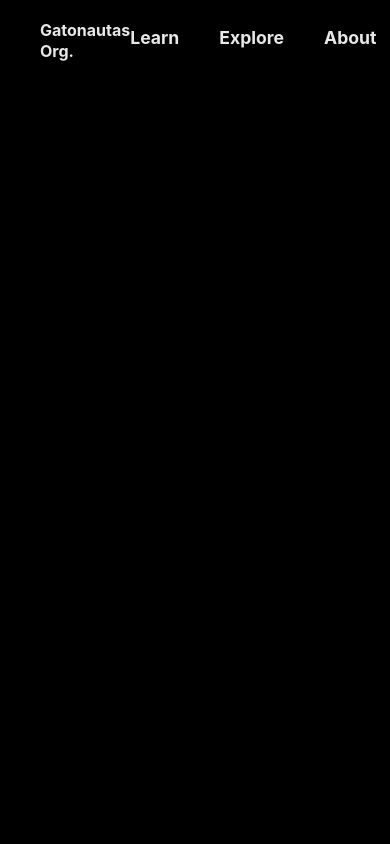
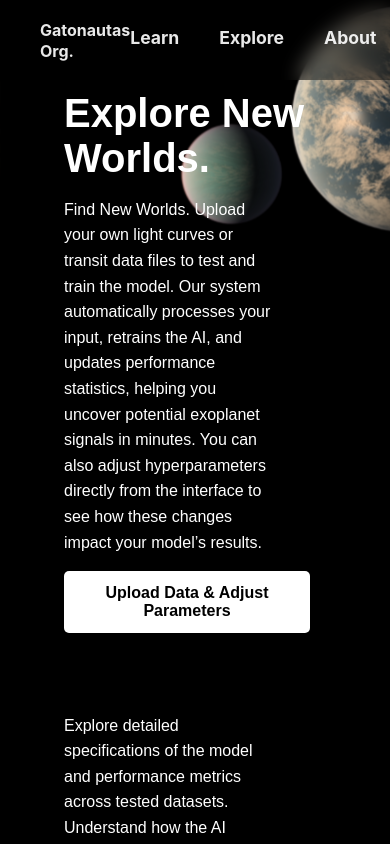
Before and after one commit to Mykaell-Max/Gatonautas, a React (Vite) app in the folder web/front-end/: page /Explore in a window 390 px wide. Built offline with nearby package versions, Linux system fonts and the light colour scheme.

Commit message:
Explore Tela

```diff
--- /dev/null
+++ b/web/front-end/src/pages/Explore/Explore.css
@@ -0,0 +1,147 @@
+.learn-container {
+  background-color: #000000;
+  color: white;
+  min-height: 100vh;
+  padding: 2rem;
+  font-family: Arial, Helvetica, sans-serif;
+  /* position: fixed;  remove */
+  /* inset: 0; remove */
+  overflow: hidden; /* evita scroll interno */
+}
+
+
+.learn-text {
+  max-width: 70%;
+}
+
+/* Hero layout */
+.learn-hero {
+  display: flex;
+  flex-direction: column;
+  gap: 3rem;
+  margin-top: 1rem;
+  padding: 0 2rem;
+}
+
+/* Text block */
+.learn-text h1 {
+  font-size: 3rem;
+  font-weight: bold;
+  margin-bottom: 1rem;
+}
+
+.learn-grid {
+  display: grid;
+  grid-template-columns: 2fr 1fr; /* Agora só 2 colunas */
+  gap: 3rem;
+  align-items: start;
+}
+
+.learn-left,
+.learn-right {
+  display: flex;
+  flex-direction: column;
+  gap: 1.5rem;
+}
+
+.learn-text p {
+  font-size: 1.2rem;
+  line-height: 1.6;
+  margin: 0;
+  width: 80%;
+}
+
+/* Botões */
+.learn-buttons {
+  display: flex;
+  align-items: center;
+  gap: 1rem;
+  flex-wrap: wrap;
+  margin-top: 1rem;
+}
+
+.learn-buttons button {
+  padding: 0.8rem 1.5rem;
+  font-size: 1rem;
+  border-radius: 5px;
+  border: none;
+  cursor: pointer;
+  transition: background 0.3s ease;
+}
+
+.training {
+  background: white;
+  color: black;
+  font-weight: bold;
+}
+
+.training:hover {
+  background: #f0f0f0;
+}
+
+.classify {
+  background: transparent;
+  border: 1px solid white;
+  color: white;
+}
+
+.classify:hover {
+  background: white;
+  color: black;
+}
+
+.training:hover {
+  background: #ffcc00;
+  color: black;
+}
+
+/* Remover a imagem do grid - não é mais necessária */
+.learn-image {
+  display: none;
+}
+
+.foguete-image {
+  display: none;
+}
+
+/* Footer */
+.learn-footer {
+  text-align: center;
+  padding: 2rem 1rem;
+  font-size: 0.9rem;
+  color: #ccc;
+  border-top: 1px solid rgba(255, 255, 255, 0.1);
+  margin-top: 4rem;
+}
+
+/* Responsivo */
+@media (max-width: 1024px) {
+  .learn-container {
+    background-size: 50%;
+    background-position: right -50px top;
+  }
+
+  .learn-grid {
+    grid-template-columns: 1fr;
+    gap: 2rem;
+  }
+
+  .learn-hero {
+    margin-top: 2rem;
+  }
+}
+
+@media (max-width: 768px) {
+  .learn-container {
+    background-size: 70%;
+    background-position: center top -50px;
+  }
+
+  .learn-text h1 {
+    font-size: 2.5rem;
+  }
+
+  .learn-text p {
+    font-size: 1rem;
+  }
+}
--- /dev/null
+++ b/web/front-end/src/pages/Explore/Explore.tsx
@@ -0,0 +1,12 @@
+import ExploreView from "./ExploreView.tsx";
+
+function Explore() {
+
+  return (
+    <div>
+        <ExploreView/>
+    </div>
+  );
+}
+
+export default Explore;
--- /dev/null
+++ b/web/front-end/src/pages/Explore/ExploreView.tsx
@@ -0,0 +1,44 @@
+import React from "react";
+import "./Explore.css";
+import { Link } from "react-router-dom";
+import PlanetImage from "../../assets/2Planetas.svg";
+
+const ExploreView: React.FC = () => {
+  return (
+    <div className="learn-container"
+                style={{
+        backgroundImage: `url(${PlanetImage})`,
+        backgroundRepeat: 'no-repeat',
+        backgroundPosition: 'right top',
+        backgroundSize: '100%'
+      }}>
+      <div className="learn-hero">
+        <div className="learn-text">
+          {/* Primeiro bloco: Upload + explicação */}
+          <h1>Explore New Worlds.</h1>
+          <p>
+Find New Worlds. Upload your own light curves or transit data files to test and train the model.
+Our system automatically processes your input, retrains the AI, and updates performance statistics,
+helping you uncover potential exoplanet signals in minutes. You can also adjust hyperparameters directly from the interface to see how these changes impact your model’s results.
+          </p>
+          <div className="learn-buttons">
+            <Link to="/Upload">
+              <button className="training">Upload Data & Adjust Parameters</button>
+            </Link>
+          </div>
+
+          {/* Segundo bloco: Métricas e especificações */}
+            <p>
+Explore detailed specifications of the model and performance metrics across tested datasets.
+Understand how the AI evaluates your data, and visualize results to improve your scientific insights.
+            </p>
+             <div className="learn-buttons">
+            <button className="classify">View Model Metrics</button>
+          </div>
+        </div>
+      </div>
+    </div>
+  );
+};
+
+export default ExploreView;
--- a/web/front-end/src/pages/Home/View/HomeView.tsx
+++ b/web/front-end/src/pages/Home/View/HomeView.tsx
@@ -16,7 +16,9 @@
             Explore new worlds. Learn how to bring Space Science to Earth.
           </p>
           <div className="hero-buttons">
+            <Link to="/Explore">
             <button className="explore">Explore</button>
+            </Link>
             <Link to="/Learn">
               <button className="learn">Learn</button>
             </Link>
--- a/web/front-end/src/routes.tsx
+++ b/web/front-end/src/routes.tsx
@@ -2,6 +2,7 @@
 import Home from "./pages/Home/Home";
 import Learn from "./pages/Learn/Learn";
 import Training from "./pages/Learn/Training/Training"
+import Explore from "./pages/Explore/Explore";
 
 export const AppRoutes = () =>{
     return(
@@ -9,6 +10,7 @@
                 <Route path="/" element={<Home />} />
                 <Route path="/Learn" element={<Learn />} />
                 <Route path="/Training" element={<Training />} />
+                <Route path="/Explore" element={<Explore/>} />
 
             </Routes>
     )
```
Also changed, not shown: web/front-end/src/assets/2Planetas.svg (added).
